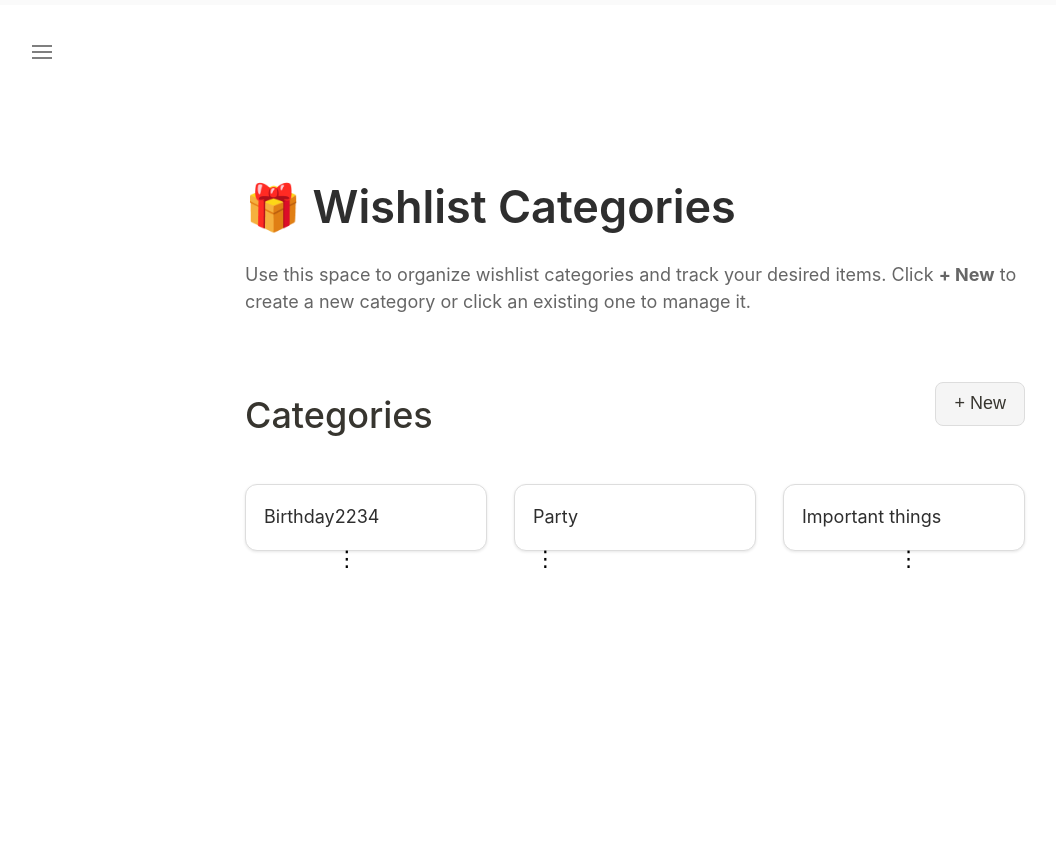
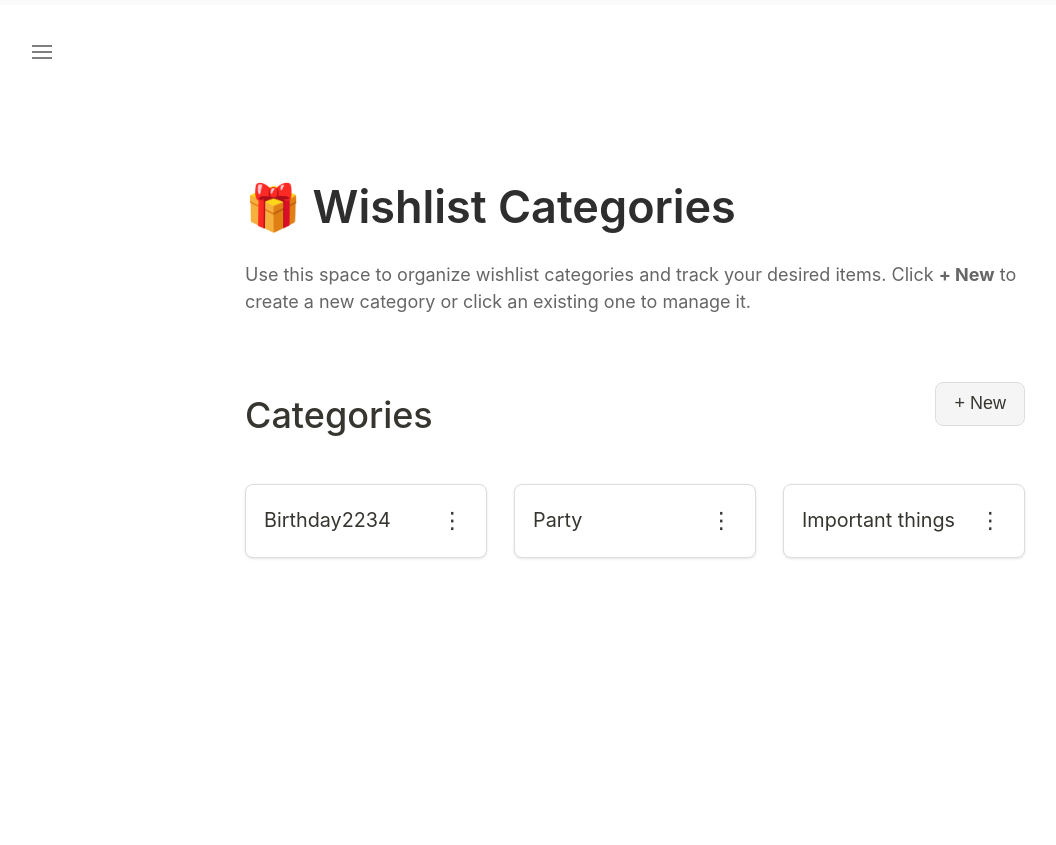
Before and after one commit to Violet0222/wishlist-app, a Flask app: page /wishlist in a window 1280 px wide; the page is wider, and only the part inside the window is pictured. Shown: that part, without its empty margins (5-1061 px from the left). Run offline with Flask 3, Linux system fonts and the light colour scheme; a user stored in the database is signed in; data comes from the database, SQL or seed files in the repository; both versions use the stored data as it was after the commit.

Commit message:
category card style update

```diff
--- a/static/css/menu_dropdown.css
+++ b/static/css/menu_dropdown.css
@@ -9,16 +9,6 @@
 .dropdown-container.dropdown-active:hover .tooltip-text {
   opacity: 0;
   visibility: hidden;
-}
-
-.menu-dropdown-btn {
-  background: none;
-  border: none;
-  font-size: 1.2rem;
-  position: absolute;
-  top: 0.5rem;
-  right: 0.5rem;
-  cursor: pointer;
 }
 
 .menu-dropdown {
@@ -38,18 +28,17 @@
   display: block;
 }
 
-.menu-dropdown button {
-  display: block;
-  padding: 0.5rem 1rem;
+.menu-dropdown-btn {
   background: none;
   border: none;
-  width: 100%;
-  text-align: left;
+  font-size: 1.25rem;
+  color: var(--text-color);
   cursor: pointer;
+  padding: 0.25rem;
 }
 
-.menu-dropdown button:hover {
-  background: #f0f0f0;
+.menu-dropdown-btn:hover {
+  color: var(--heading-color);
 }
 
 /* .menu-dropdown {
--- a/static/css/wishlist_categories.css
+++ b/static/css/wishlist_categories.css
@@ -48,17 +48,21 @@
 }
 
 .category-card {
-  background: var(--card-bg);
+  display: flex;
+  justify-content: space-between;
+  align-items: center;
+  padding: 1rem;
+  background-color: var(--card-bg);
   border: 1px solid var(--border-color);
-  border-radius: 12px;
-  padding: 1rem;
-  position: relative;
+  border-radius: 8px;
   box-shadow: var(--shadow);
-  transition: box-shadow 0.2s ease;
+  gap: 0.75rem;
 }
 
-.category-card:hover {
-  box-shadow: 0 4px 12px rgba(0, 0, 0, 0.1);
+.category-title {
+  text-decoration: none;
+  color: var(--text-color);
+  font-size: 1.1rem;
 }
 
 .category-link {
```
Also changed, not shown: wishlist.db, 1 other file.
